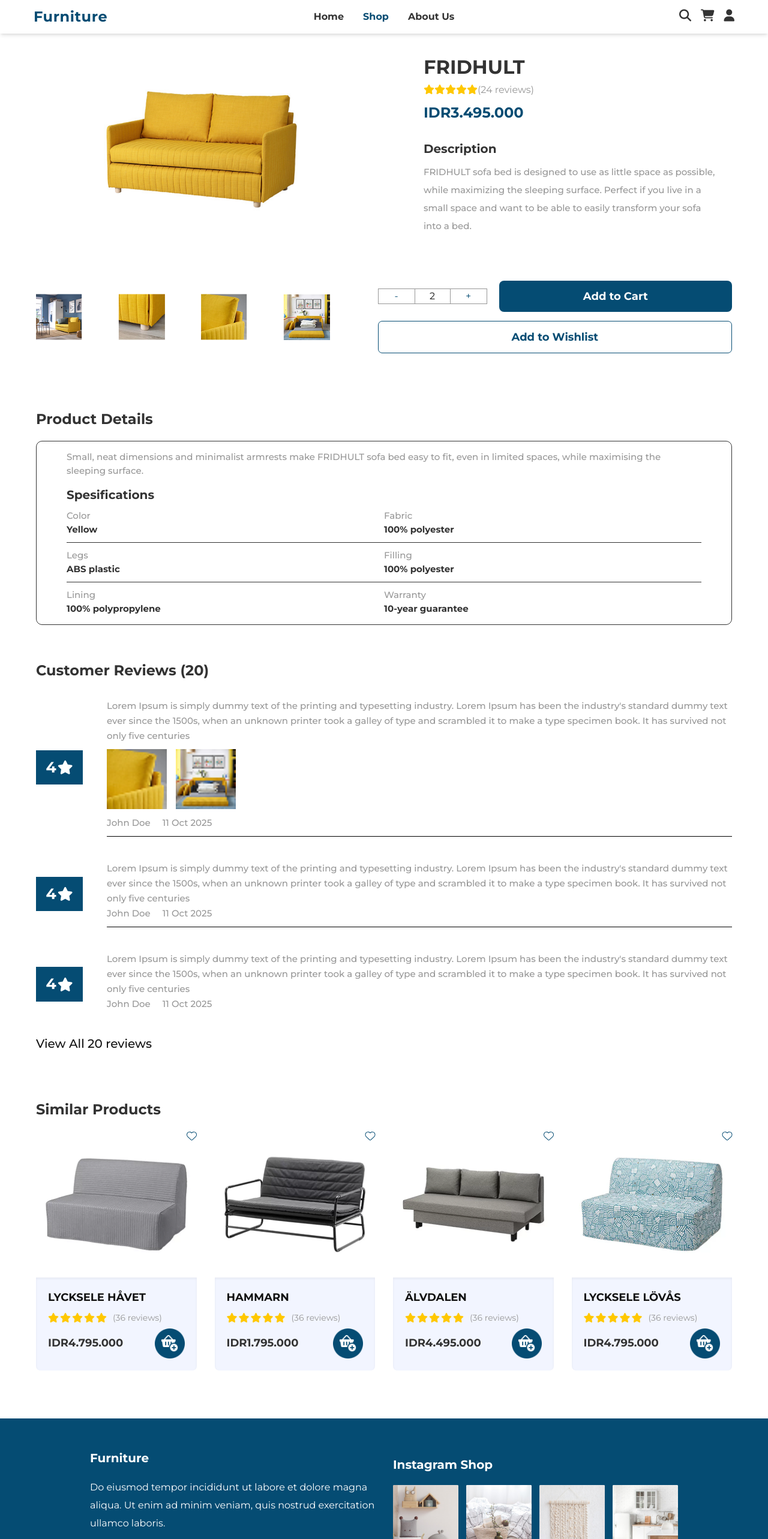
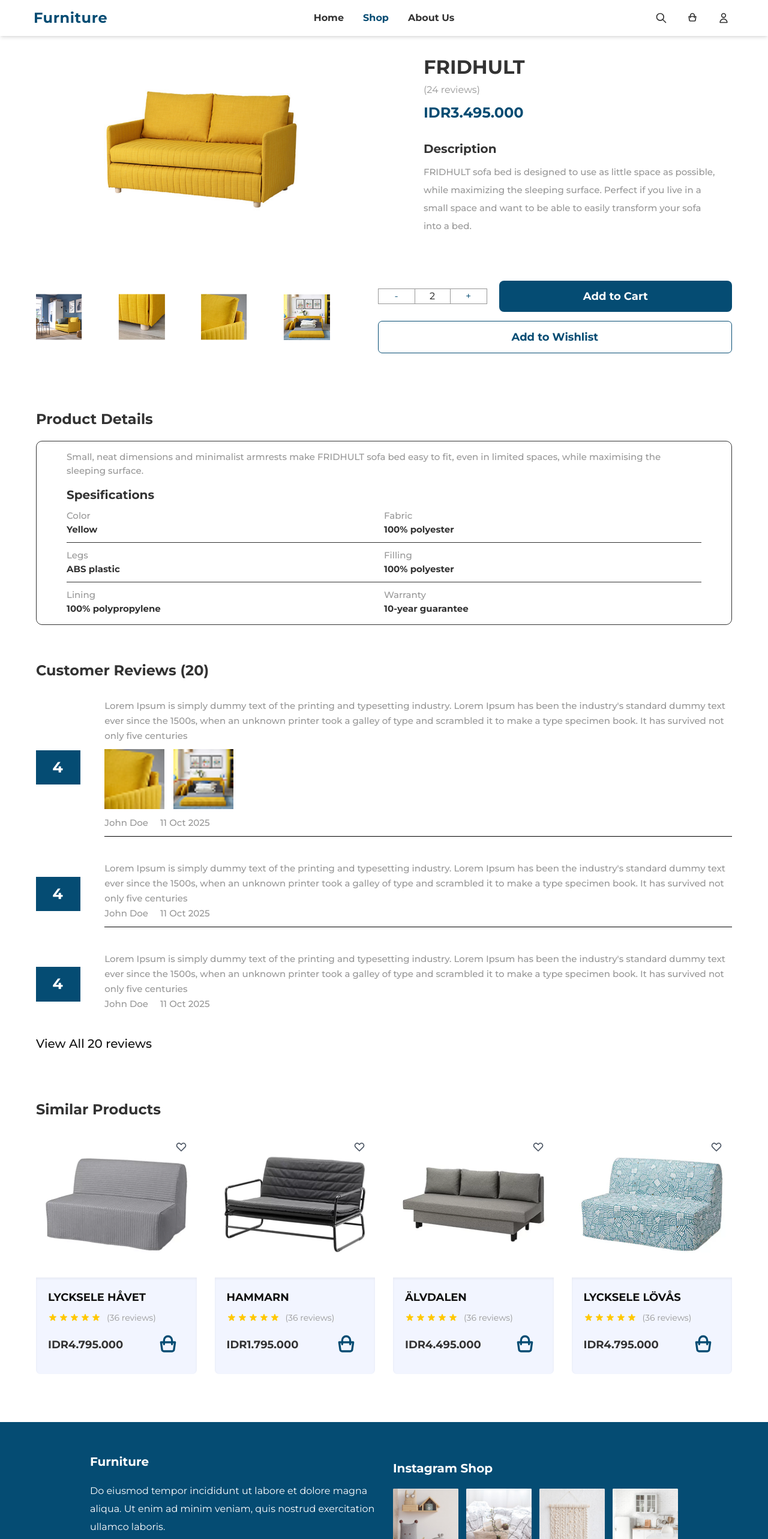
Before and after one commit to gustiwdr/furniture-website, a Next.js app: page /product/1 in a window 1280 px wide. Shown: the top 2566 px of the page at 60% size. Built offline with nearby package versions, Linux system fonts and the light colour scheme.

Commit message:
feat: enhance accessibility and improve UI components across the application

```diff
--- a/src/app/components/Navigator.tsx
+++ b/src/app/components/Navigator.tsx
@@ -23,20 +23,85 @@ const Navigator: React.FC<NavigatorProps> = ({ activePage }) => {
 			</div>
 			{/* Icons */}
 			<div className="right-section flex items-center space-x-4">
-				<Link href="#" className="text-textdark hover:text-primary">
-					<i className="fas fa-search text-xl"></i>
+				<Link
+					href="#"
+					className="text-textdark hover:text-primary p-2 rounded focus:outline-none focus:ring-2 focus:ring-primary focus:ring-offset-2"
+					aria-label="Search"
+				>
+					<svg
+						className="w-5 h-5"
+						fill="none"
+						stroke="currentColor"
+						viewBox="0 0 24 24"
+						aria-hidden="true"
+					>
+						<path
+							strokeLinecap="round"
+							strokeLinejoin="round"
+							strokeWidth={2}
+							d="M21 21l-6-6m2-5a7 7 0 11-14 0 7 7 0 0114 0z"
+						/>
+					</svg>
 				</Link>
-				<Link href="/shop/cart" className="text-textdark hover:text-primary">
-					<i className="fas fa-shopping-cart text-xl"></i>
+				<Link
+					href="/shop/cart"
+					className="text-textdark hover:text-primary p-2 rounded focus:outline-none focus:ring-2 focus:ring-primary focus:ring-offset-2"
+					aria-label="Shopping cart"
+				>
+					<svg
+						className="w-5 h-5"
+						fill="none"
+						stroke="currentColor"
+						viewBox="0 0 24 24"
+						aria-hidden="true"
+					>
+						<path
+							strokeLinecap="round"
+							strokeLinejoin="round"
+							strokeWidth={2}
+							d="M16 11V7a4 4 0 00-8 0v4M5 9h14l-1 7a2 2 0 01-2 2H8a2 2 0 01-2-2L5 9z"
+						/>
+					</svg>
 				</Link>
-				<Link href="#" className="text-textdark hover:text-primary">
-					<i className="fas fa-user text-xl"></i>
+				<Link
+					href="#"
+					className="text-textdark hover:text-primary p-2 rounded focus:outline-none focus:ring-2 focus:ring-primary focus:ring-offset-2"
+					aria-label="User account"
+				>
+					<svg
+						className="w-5 h-5"
+						fill="none"
+						stroke="currentColor"
+						viewBox="0 0 24 24"
+						aria-hidden="true"
+					>
+						<path
+							strokeLinecap="round"
+							strokeLinejoin="round"
+							strokeWidth={2}
+							d="M16 7a4 4 0 11-8 0 4 4 0 018 0zM12 14a7 7 0 00-7 7h14a7 7 0 00-7-7z"
+						/>
+					</svg>
 				</Link>
 				<button
 					onClick={toggleMobileMenu}
-					className="block md:hidden text-textdark hover:text-primary border-none bg-transparent cursor-pointer"
+					className="block md:hidden text-textdark hover:text-primary border-none bg-transparent cursor-pointer p-2 rounded focus:outline-none focus:ring-2 focus:ring-primary focus:ring-offset-2"
+					aria-label={mobileMenuOpen ? "Close menu" : "Open menu"}
 				>
-					<i className="fas fa-bars text-xl"></i>
+					<svg
+						className="w-5 h-5"
+						fill="none"
+						stroke="currentColor"
+						viewBox="0 0 24 24"
+						aria-hidden="true"
+					>
+						<path
+							strokeLinecap="round"
+							strokeLinejoin="round"
+							strokeWidth={2}
+							d="M4 6h16M4 12h16M4 18h16"
+						/>
+					</svg>
 				</button>
 			</div>
 
--- a/src/app/components/ProductCard.tsx
+++ b/src/app/components/ProductCard.tsx
@@ -32,15 +32,12 @@ const ProductCard = ({
 	const { addToCart } = useCart();
 
 	const handleCartClick = (e: React.MouseEvent) => {
-		e.preventDefault(); // Prevent Link navigation
-
-		// Ensure price is always a number - more robust conversion
+		e.preventDefault();
 		let numericPrice: number;
 
 		if (typeof price === "number") {
 			numericPrice = price;
 		} else {
-			// Remove all non-digit characters to get a clean number string
 			const cleanedPrice = String(price).replace(/\\D/g, "");
 			numericPrice = parseInt(cleanedPrice, 10) || 0;
 		}
@@ -61,12 +58,11 @@ const ProductCard = ({
 			});
 		}
 
-		// Call custom handler if provided
 		onAddToCart?.(id);
 	};
 
 	const handleHeartClick = (e: React.MouseEvent) => {
-		e.preventDefault(); // Prevent Link navigation
+		e.preventDefault();
 		onToggleFavorite?.(id);
 	};
 
@@ -82,57 +78,98 @@ const ProductCard = ({
 	return (
 		<Link
 			href={`/product/${id}`}
-			className="relative box-border no-underline text-current"
+			className="relative box-border no-underline text-current group"
+			aria-label={`View details for ${name}`}
 		>
 			<div className="flex justify-center relative">
 				<Image
 					src={image}
-					alt={name}
-					className="max-w-full"
+					alt={`${name} - ${category} furniture`}
+					className="max-w-full object-cover rounded-t-[7px]"
 					width={400}
 					height={400}
+					sizes="(max-width: 640px) 100vw, (max-width: 768px) 50vw, (max-width: 1024px) 33vw, 25vw"
+					priority={false}
+					loading="lazy"
 				/>
-				<span
-					className="fa fa-heart absolute top-0 right-0 text-[#ffffff] cursor-pointer hover:scale-110 transition-transform"
-					style={{ WebkitTextStroke: "1px #054c73" }}
+				<button
 					onClick={handleHeartClick}
-				></span>
+					aria-label={`Add ${name} to favorites`}
+					className="absolute top-2 right-2 p-2 bg-white/80 hover:bg-white rounded-full hover:scale-110 transition-all duration-200 focus:outline-none focus:ring-2 focus:ring-primary focus:ring-offset-2"
+				>
+					<svg
+						className="w-5 h-5 text-gray-600 hover:text-red-500"
+						fill="none"
+						stroke="currentColor"
+						viewBox="0 0 24 24"
+						aria-hidden="true"
+					>
+						<path
+							strokeLinecap="round"
+							strokeLinejoin="round"
+							strokeWidth={2}
+							d="M4.318 6.318a4.5 4.5 0 000 6.364L12 20.364l7.682-7.682a4.5 4.5 0 00-6.364-6.364L12 7.636l-1.318-1.318a4.5 4.5 0 00-6.364 0z"
+						/>
+					</svg>
+				</button>
 			</div>
 
 			<div className="bg-lightbg p-[20px] rounded-b-[7px] shadow-inner">
-				<p className="font-bold text-[16px] sm:text-[18px] text-[#111111] mb-[10px]">
+				<h3 className="font-bold text-[16px] sm:text-[18px] text-[#111111] mb-[10px] line-clamp-2">
 					{name}
-				</p>
-				<div className="flex items-center gap-[2px] text-[#FFC800] mb-2">
+				</h3>
+				<div
+					className="flex items-center gap-[2px] text-[#FFC800] mb-2"
+					aria-label={`Rating: ${rating} out of 5 stars`}
+				>
 					{[...Array(5)].map((_, i) => (
-						<span
+						<svg
 							key={i}
-							className={`fa fa-star ${
+							className={`w-4 h-4 ${
 								i < rating ? "text-[#FFC800]" : "text-gray-300"
 							}`}
-						></span>
+							fill="currentColor"
+							viewBox="0 0 20 20"
+							aria-hidden="true"
+						>
+							<path d="M9.049 2.927c.3-.921 1.603-.921 1.902 0l1.07 3.292a1 1 0 00.95.69h3.462c.969 0 1.371 1.24.588 1.81l-2.8 2.034a1 1 0 00-.364 1.118l1.07 3.292c.3.921-.755 1.688-1.54 1.118l-2.8-2.034a1 1 0 00-1.175 0l-2.8 2.034c-.784.57-1.838-.197-1.539-1.118l1.07-3.292a1 1 0 00-.364-1.118L2.98 8.72c-.783-.57-.38-1.81.588-1.81h3.461a1 1 0 00.951-.69l1.07-3.292z" />
+						</svg>
 					))}
-					<span className="text-[#979797] text-sm ml-2">
+					<span
+						className="text-[#979797] text-sm ml-2"
+						aria-label={`${reviewCount} customer reviews`}
+					>
 						({reviewCount} reviews)
 					</span>
 				</div>
 				<div className="flex items-center justify-between gap-[20px] mt-2">
-					<p className="text-[#333333] text-[16px] sm:text-[18px] font-bold">
+					<p
+						className="text-[#333333] text-[16px] sm:text-[18px] font-bold"
+						aria-label={`Price: ${displayPrice}`}
+					>
 						{displayPrice}
 					</p>
-					<div
-						className="cursor-pointer hover:scale-110 transition-transform"
+					<button
 						onClick={handleCartClick}
+						aria-label={`Add ${name} to shopping cart`}
+						className="p-2 hover:scale-110 transition-transform duration-200 focus:outline-none focus:ring-2 focus:ring-primary focus:ring-offset-2 rounded"
 						title="Add to Cart"
 					>
-						<Image
-							src="/images/cart.png"
-							alt="Add to cart"
-							className="w-[40px] sm:w-[50px]"
-							width={40}
-							height={40}
-						/>
-					</div>
+						<svg
+							className="w-8 h-8 sm:w-10 sm:h-10 text-primary"
+							fill="none"
+							stroke="currentColor"
+							viewBox="0 0 24 24"
+							aria-hidden="true"
+						>
+							<path
+								strokeLinecap="round"
+								strokeLinejoin="round"
+								strokeWidth={2}
+								d="M16 11V7a4 4 0 00-8 0v4M5 9h14l-1 7a2 2 0 01-2 2H8a2 2 0 01-2-2L5 9z"
+							/>
+						</svg>
+					</button>
 				</div>
 			</div>
 		</Link>
--- a/src/app/layout.tsx
+++ b/src/app/layout.tsx
@@ -7,24 +7,56 @@ const montserrat = Montserrat({
 	subsets: ["latin"],
 	display: "swap",
 	variable: "--font-montserrat",
+	preload: true,
 });
 
 const nunito = Nunito({
 	subsets: ["latin"],
 	display: "swap",
 	variable: "--font-nunito",
+	preload: false,
 });
 
 const poppins = Poppins({
 	subsets: ["latin"],
-	weight: ["100", "200", "300", "400", "500", "600", "700", "800", "900"],
+	weight: ["400", "500", "600", "700"],
 	display: "swap",
 	variable: "--font-poppins",
+	preload: false,
 });
 
 export const metadata: Metadata = {
-	title: "Furniture E-Commerce",
-	description: "Find the best furniture for your home",
+	title: "Furniture E-Commerce - Modern Home Furniture Collection",
+	description:
+		"Discover our extensive collection of modern furniture for your home. Shop living room, bedroom, dining room, and office furniture with fast shipping and great prices.",
+	keywords:
+		"furniture, home furniture, modern furniture, living room, bedroom, dining room, office furniture, home decor",
+	authors: [{ name: "Furniture Store Team" }],
+	creator: "Furniture E-Commerce",
+	publisher: "Furniture E-Commerce",
+	openGraph: {
+		title: "Furniture E-Commerce - Modern Home Furniture Collection",
+		description:
+			"Discover our extensive collection of modern furniture for your home.",
+		type: "website",
+		locale: "en_US",
+	},
+	robots: {
+		index: true,
+		follow: true,
+		googleBot: {
+			index: true,
+			follow: true,
+			"max-video-preview": -1,
+			"max-image-preview": "large",
+			"max-snippet": -1,
+		},
+	},
+	viewport: {
+		width: "device-width",
+		initialScale: 1,
+		maximumScale: 1,
+	},
 };
 
 export default function RootLayout({
@@ -34,15 +66,6 @@ export default function RootLayout({
 }>) {
 	return (
 		<html lang="en">
-			<head>
-				<link
-					rel="stylesheet"
-					href="https://cdnjs.cloudflare.com/ajax/libs/font-awesome/6.4.0/css/all.min.css"
-					integrity="sha512-iecdLmaskl7CVkqkXNQ/ZH/XLlvWZOJyj7Yy7tcenmpD1ypASozpmT/E0iPtmFIB46ZmdtAc9eNBvH0H/ZpiBw=="
-					crossOrigin="anonymous"
-					referrerPolicy="no-referrer"
-				/>
-			</head>
 			<body
 				className={`${montserrat.variable} ${nunito.variable} ${poppins.variable} font-montserrat`}
 			>
--- a/tailwind.config.js
+++ b/tailwind.config.js
@@ -31,5 +31,39 @@ module.exports = {
 			},
 		},
 	},
-	plugins: [],
+	plugins: [
+		function ({ addUtilities }) {
+			const newUtilities = {
+				".line-clamp-2": {
+					overflow: "hidden",
+					display: "-webkit-box",
+					"-webkit-box-orient": "vertical",
+					"-webkit-line-clamp": "2",
+				},
+				".sr-only": {
+					position: "absolute",
+					width: "1px",
+					height: "1px",
+					padding: "0",
+					margin: "-1px",
+					overflow: "hidden",
+					clip: "rect(0, 0, 0, 0)",
+					"white-space": "nowrap",
+					border: "0",
+				},
+			};
+			addUtilities(newUtilities);
+		},
+	],
+	future: {
+		removeDeprecatedGapUtilities: true,
+		purgeLayersByDefault: true,
+	},
+	purge: {
+		enabled: process.env.NODE_ENV === "production",
+		content: ["./src/**/*.{js,ts,jsx,tsx,mdx}"],
+		options: {
+			safelist: ["bg-primary", "text-white", "hover:bg-blue-700"],
+		},
+	},
 };
```
Also changed, not shown: src/app/shop/page.tsx (+75 -25 lines), 1 other file (tests, documents, lock files or other folders).
